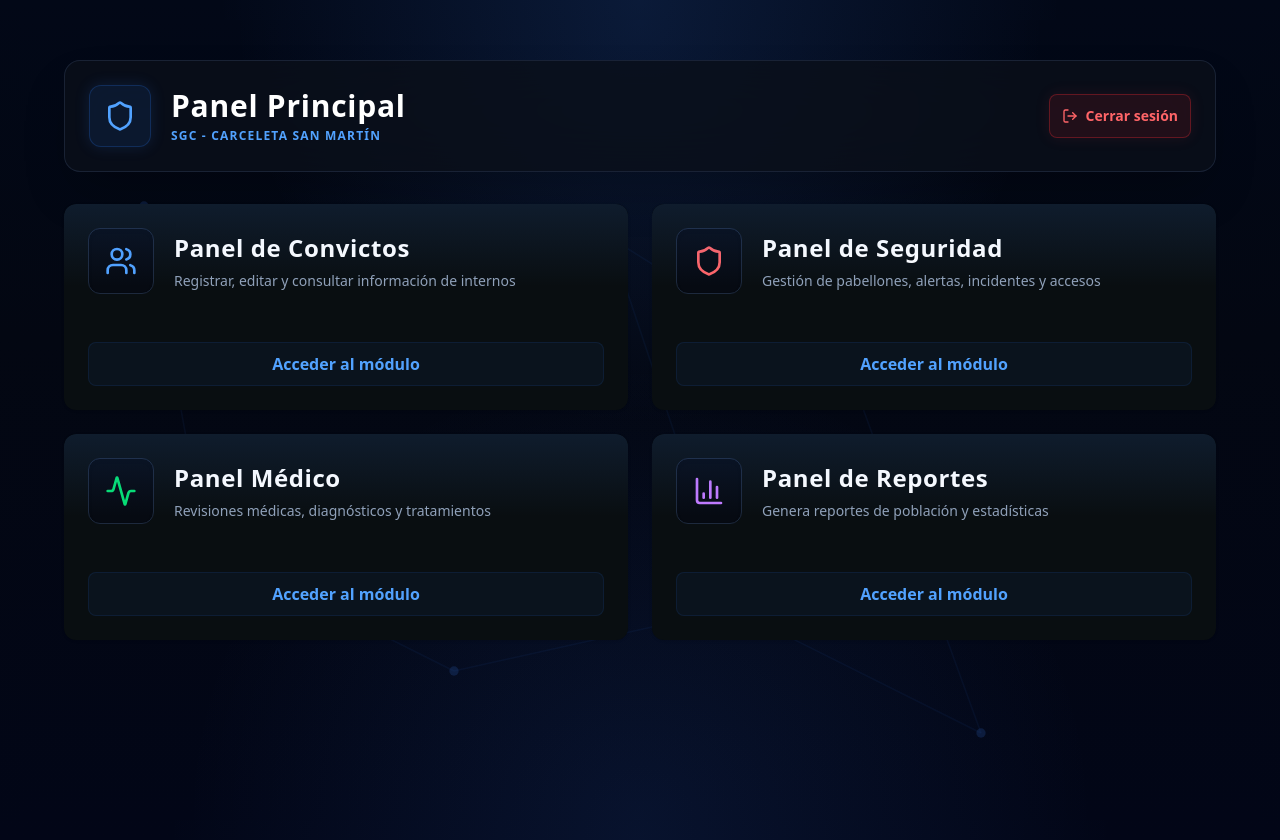
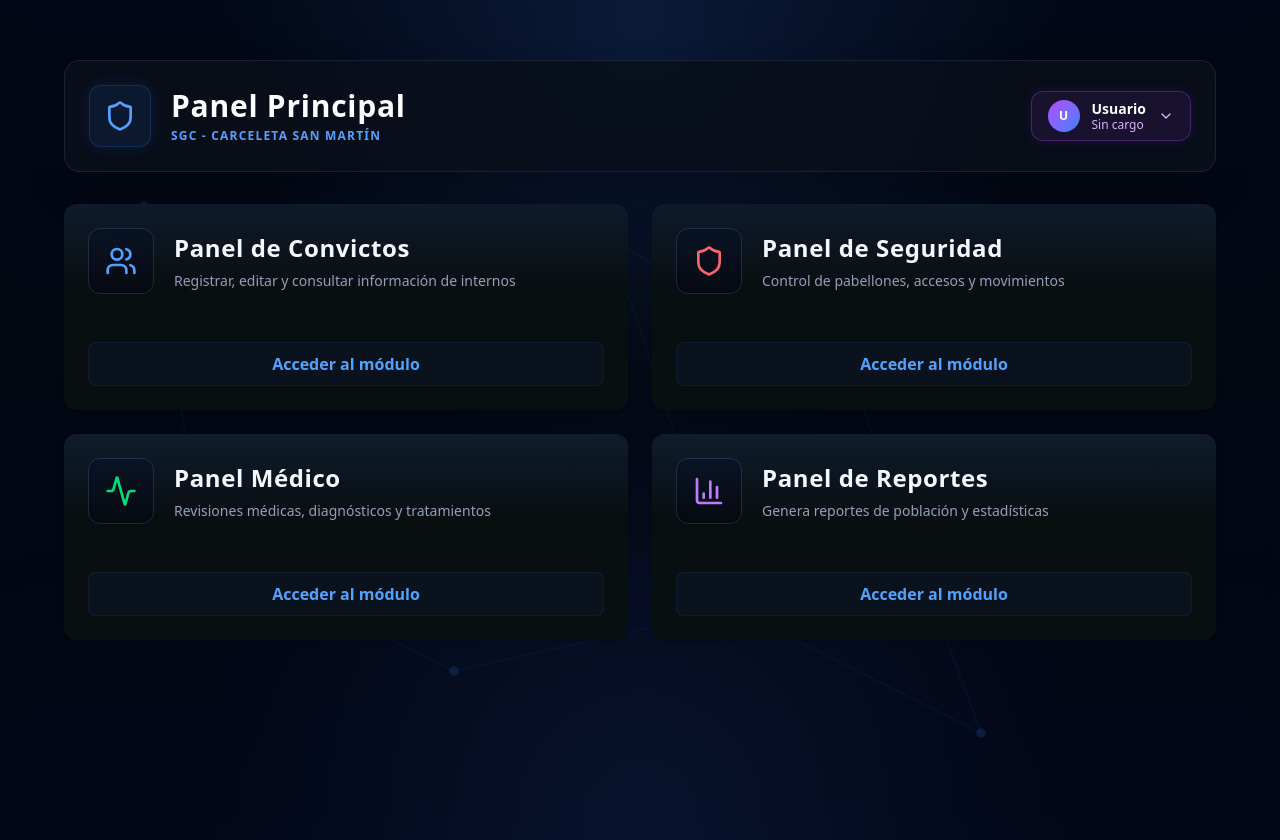
Before and after one commit to Wiskye007/sgc-proyecto, a Next.js app in the folder Frontend/: page /dashboard in a window 1280 px wide. Built offline with nearby package versions, Linux system fonts and the light colour scheme; sample sign-in values are in the browser's storage.

Commit message:
Mejora módulo principal

```diff
--- a/Frontend/components/dashboard-modules.tsx
+++ b/Frontend/components/dashboard-modules.tsx
@@ -2,14 +2,8 @@
 
 import { useRouter } from "next/navigation"
 import { Card, CardContent, CardDescription, CardHeader, CardTitle } from "@/components/ui/card"
-import { Button } from "@/components/ui/button"
-import { Users, Shield, Activity, BarChart3, LogOut } from "lucide-react"
-import { useToast } from "@/hooks/use-toast"
-import { authFetch } from "@/lib/auth"
-
-const API_URL = typeof window !== "undefined" && window.location.hostname !== "localhost"
-    ? "https://sgc-backend-vbze.onrender.com/api"
-    : "http://localhost:5000/api";
+import { Users, Shield, Activity, BarChart3 } from "lucide-react"
+import UserDropdown from "@/components/user-dropdown"
 
 const modules = [
     {
@@ -24,7 +18,7 @@ const modules = [
     {
         id: "seguridad",
         title: "Panel de Seguridad",
-        description: "Gestión de pabellones, alertas, incidentes y accesos",
+        description: "Control de pabellones, accesos y movimientos",
         icon: Shield,
         href: "/dashboard/seguridad",
         color: "text-red-400",
@@ -52,48 +46,14 @@ const modules = [
 
 export default function DashboardModules() {
     const router = useRouter()
-    const { toast } = useToast()
-
-    const handleLogout = async () => {
-        try {
-            const response = await authFetch(`${API_URL}/auth/logout`, {
-                method: "POST",
-                headers: { "Content-Type": "application/json" },
-            });
-
-            const data = await response.json();
-
-            if (response.ok) {
-                toast({
-                    title: "Sesión cerrada con éxito",
-                        description: `Hasta luego`,
-                });
-
-                    localStorage.removeItem("currentUser");
-                    localStorage.removeItem("authToken");
-                router.push("/");
-            } else {
-                toast({
-                    title: "Error al cerrar sesión",
-                    description: data.error || "No se pudo cerrar la sesión.",
-                    variant: "destructive",
-                });
-            }
-        } catch (error) {
-            toast({
-                title: "Error de conexión",
-                description: "No se pudo conectar al servidor.",
-                variant: "destructive",
-            });
-        }
-    };
 
     return (
+        /* Envolvemos todo en sgc-bg para heredar las partículas y el fondo oscuro radial */
         <div className="sgc-bg min-h-screen w-full py-10 px-4 md:px-8 font-sans text-slate-200">
             <div className="container mx-auto max-w-6xl space-y-8 relative z-10">
 
                 {/* --- HEADER DEL DASHBOARD --- */}
-                <div className="flex flex-col md:flex-row items-start md:items-center justify-between gap-4 bg-[#0a0f1a]/80 p-6 rounded-2xl border border-slate-800/80 backdrop-blur-xl shadow-2xl">
+                <div className="flex flex-col md:flex-row items-start md:items-center justify-between gap-4 bg-[#0a0f1a]/80 p-6 rounded-2xl border border-slate-800/80 backdrop-blur-xl shadow-2xl relative z-50">
                     <div className="flex items-center gap-5">
                         <div className="p-3.5 bg-blue-500/10 rounded-xl border border-blue-500/20 shadow-[0_0_15px_rgba(59,130,246,0.15)]">
                             <Shield className="h-8 w-8 text-blue-400" />
@@ -104,14 +64,8 @@ export default function DashboardModules() {
                         </div>
                     </div>
 
-                    <Button
-                        aria-label="Cerrar sesión"
-                        onClick={handleLogout}
-                        className="gap-2 bg-red-500/10 border border-red-500/30 text-red-400 hover:bg-red-500 hover:text-white transition-all shadow-[0_0_15px_rgba(239,68,68,0.1)] h-11 px-6 rounded-lg font-semibold"
-                    >
-                        <LogOut className="h-4 w-4" />
-                        Cerrar sesión
-                    </Button>
+                    {/* User Dropdown Menu */}
+                    <UserDropdown />
                 </div>
 
                 {/* --- GRID DE MÓDULOS --- */}
@@ -121,11 +75,13 @@ export default function DashboardModules() {
                         return (
                             <Card
                                 key={module.id}
+                                /* sgc-card aplica el acristalado, bordes y sombras del globals.css */
                                 className={`sgc-card group cursor-pointer border-0 hover:-translate-y-1 transition-all duration-300 ${module.glow}`}
                                 onClick={() => router.push(module.href)}
                             >
                                 <CardHeader className="pb-4">
                                     <div className="flex items-start gap-5">
+                                        {/* Contenedor del ícono que brilla al pasar el mouse */}
                                         <div className="rounded-xl bg-[#060a12] p-4 border border-slate-800 shadow-inner group-hover:bg-slate-800/40 transition-colors">
                                             <Icon className={`h-8 w-8 ${module.color}`} />
                                         </div>
@@ -136,6 +92,7 @@ export default function DashboardModules() {
                                     </div>
                                 </CardHeader>
                                 <CardContent>
+                                    {/* Falso botón que se anima con la tarjeta completa */}
                                     <div className="w-full h-11 rounded-lg flex items-center justify-center gap-2 bg-blue-500/5 text-blue-400 font-semibold border border-blue-500/10 group-hover:bg-blue-600 group-hover:text-white group-hover:border-transparent transition-all duration-300">
                                         Acceder al módulo
                                     </div>
--- /dev/null
+++ b/Frontend/components/user-dropdown.tsx
@@ -0,0 +1,175 @@
+"use client"
+
+import { useState, useEffect, useRef } from "react"
+import { useRouter } from "next/navigation"
+import { LogOut, User, Settings, ChevronDown } from "lucide-react"
+import { useToast } from "@/hooks/use-toast"
+import { authFetch } from "@/lib/auth"
+
+const API_URL = typeof window !== "undefined" && window.location.hostname !== "localhost"
+    ? "https://sgc-backend-vbze.onrender.com/api"
+    : "http://localhost:5000/api"
+
+interface UserData {
+    nombre?: string
+    apellido?: string
+    nombre_completo?: string
+    cargo?: string
+    email?: string
+}
+
+export default function UserDropdown() {
+    const router = useRouter()
+    const { toast } = useToast()
+    const [isOpen, setIsOpen] = useState(false)
+    const [userData, setUserData] = useState<UserData | null>(null)
+    const dropdownRef = useRef<HTMLDivElement>(null)
+
+    useEffect(() => {
+        // Cargar datos del usuario desde localStorage o API
+        const currentUserStr = localStorage.getItem("currentUser")
+        if (currentUserStr) {
+            try {
+                const currentUser = JSON.parse(currentUserStr)
+                setUserData(currentUser)
+            } catch (e) {
+                console.error("[v0] Error parsing user data:", e)
+            }
+        }
+    }, [])
+
+    useEffect(() => {
+        // Cerrar dropdown al hacer clic fuera
+        function handleClickOutside(event: MouseEvent) {
+            if (dropdownRef.current && !dropdownRef.current.contains(event.target as Node)) {
+                setIsOpen(false)
+            }
+        }
+
+        if (isOpen) {
+            document.addEventListener("mousedown", handleClickOutside)
+            return () => document.removeEventListener("mousedown", handleClickOutside)
+        }
+    }, [isOpen])
+
+    const handleLogout = async () => {
+        try {
+            const response = await authFetch(`${API_URL}/auth/logout`, {
+                method: "POST",
+                headers: { "Content-Type": "application/json" },
+            })
+
+            const data = await response.json()
+
+            if (response.ok) {
+                toast({
+                    title: "Sesión cerrada con éxito",
+                    description: "Hasta luego",
+                })
+
+                localStorage.removeItem("currentUser")
+                localStorage.removeItem("authToken")
+                router.push("/")
+            } else {
+                toast({
+                    title: "Error al cerrar sesión",
+                    description: data.error || "No se pudo cerrar la sesión.",
+                    variant: "destructive",
+                })
+            }
+        } catch (error) {
+            toast({
+                title: "Error de conexión",
+                description: "No se pudo conectar al servidor.",
+                variant: "destructive",
+            })
+        }
+    }
+
+    const getInitials = (nombre?: string, apellido?: string) => {
+        if (!nombre) return "U"
+        const firstInitial = nombre.charAt(0).toUpperCase()
+        const secondInitial = apellido?.charAt(0).toUpperCase() || ""
+        return (firstInitial + secondInitial).slice(0, 2)
+    }
+
+    const nombre = userData?.nombre_completo || `${userData?.nombre || ""} ${userData?.apellido || ""}`.trim() || "Usuario"
+    const cargo = userData?.cargo || "Sin cargo"
+    const initials = getInitials(userData?.nombre, userData?.apellido)
+
+return (
+        <div ref={dropdownRef} className="relative">
+            {/* Botón que abre el dropdown */}
+            <button
+                onClick={() => setIsOpen(!isOpen)}
+                className="flex items-center gap-3 px-4 py-2 rounded-xl bg-purple-500/10 border border-purple-500/30 hover:bg-purple-500/20 transition-all shadow-[0_0_15px_rgba(168,85,247,0.1)] group"
+            >
+                {/* Avatar circular con iniciales */}
+                <div className="w-8 h-8 rounded-full bg-linear-to-br from-purple-500 to-blue-500 flex items-center justify-center font-bold text-white text-xs">
+                    {initials}
+                </div>
+
+                {/* Nombre y cargo */}
+                <div className="hidden sm:flex flex-col items-start">
+                    <p className="text-sm font-semibold text-white leading-tight">{nombre}</p>
+                    <p className="text-xs text-purple-300 leading-tight">{cargo}</p>
+                </div>
+
+                {/* 🔥 CAMBIO 1: Ícono estilo "V" (ChevronDown) */}
+                <ChevronDown className={`w-4 h-4 text-purple-300 transition-transform duration-200 ${isOpen ? "rotate-180" : ""}`} />
+            </button>
+
+            {/* Dropdown menu */}
+            {isOpen && (
+                <div className="fixed right-0 top-16 w-56 bg-[#0f172a] border border-slate-800/80 rounded-xl shadow-2xl backdrop-blur-xl overflow-hidden z-100 animate-in fade-in slide-in-from-top-2">
+
+                    {/* Sección "Mi cuenta" */}
+                    <div className="px-4 py-2.5 border-b border-slate-800/50">
+                        <p className="text-[10px] uppercase font-bold text-slate-400 tracking-widest">Mi cuenta</p>
+                    </div>
+
+                    {/* Opciones del menú */}
+                    {/* 🔥 CAMBIO 2: Reducción de space-y y padding general */}
+                    <nav className="px-2 py-1.5 space-y-0.5">
+                        <button
+                            onClick={() => {
+                                router.push("/dashboard/perfil")
+                                setIsOpen(false)
+                            }}
+                            className="w-full flex items-center gap-3 px-3 py-1.5 rounded-lg text-slate-300 hover:bg-slate-800/50 hover:text-white transition-colors"
+                        >
+                            <User className="w-4 h-4" />
+                            <span className="text-sm">Perfil</span>
+                        </button>
+
+                        <button
+                            onClick={() => {
+                                router.push("/dashboard/configuracion")
+                                setIsOpen(false)
+                            }}
+                            className="w-full flex items-center gap-3 px-3 py-1.5 rounded-lg text-slate-300 hover:bg-slate-800/50 hover:text-white transition-colors"
+                        >
+                            <Settings className="w-4 h-4" />
+                            <span className="text-sm">Configuración</span>
+                        </button>
+                    </nav>
+
+                    {/* Divisor */}
+                    {/* 🔥 CAMBIO 3: Margen vertical reducido (my-1 en lugar de my-2) */}
+                    <div className="h-px bg-slate-800/50 my-1"></div>
+
+                    {/* Botón de logout */}
+                    <div className="px-2 pb-2 pt-1">
+                        <button
+                            onClick={handleLogout}
+                            className="w-full flex items-center gap-3 px-3 py-1.5 rounded-lg text-red-400 hover:bg-red-500/20 hover:border-red-500/30 border border-red-500/20 transition-colors"
+                        >
+                            <LogOut className="w-4 h-4" />
+                            <span className="text-sm font-semibold">Cerrar sesión</span>
+                        </button>
+                    </div>
+                </div>
+            )}
+        </div>
+    )
+}
```
Also changed, not shown: Frontend/components/login-form.tsx (+8 -9 lines), Frontend/lib/api-client.ts (+5 -2 lines), Frontend/lib/api.ts (+5 -2 lines).
